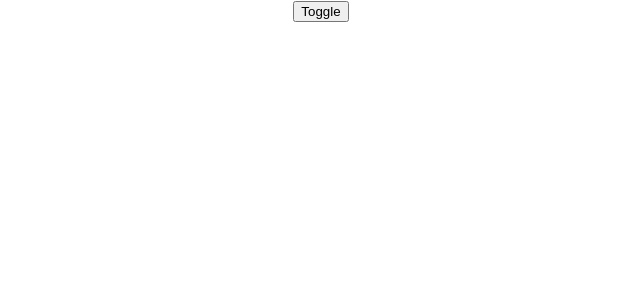
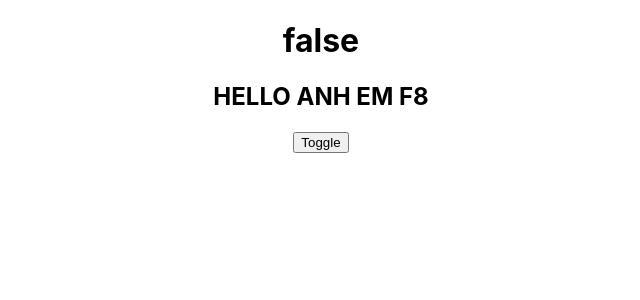
Before and after one commit to giapdq04/tiktok-reactjs, a React (Create React App) app: page / in a window 1280 px wide. Shown: the top 300 px of the page, without its empty margins (319-959 px from the left). Built offline with nearby package versions, Linux system fonts and the light colour scheme.

Commit message:
học memo, useCallback

```diff
--- a/src/App.js
+++ b/src/App.js
@@ -1,73 +1,20 @@
 import './App.css';
-import {useEffect, useState} from "react";
+import {useCallback, useState} from "react";
 import Content from "./Content";
 
-const tabs = ['posts', 'comments', 'albums']
 
 function App() {
     const [isShow, setIsShow] = useState(false)
-    const [posts, setPosts] = useState([])
-    const [type, setType] = useState(tabs[0])
-    const [showGoToTop, setShowGoToTop] = useState(false)
 
-    // console.log(type)
-
-    // useEffect(() => {
-    //     fetch(`https://jsonplaceholder.typicode.com/${type}`)
-    //         .then(res => res.json())
-    //         .then(data => setPosts(data))
-    // }, [type]);
-    //
-    // useEffect(() => {
-    //     const handleScroll = () => {
-    //         console.log(window.scrollY)
-    //         setShowGoToTop(window.scrollY >= 200)
-    //     }
-    //     window.addEventListener('scroll', handleScroll);
-    //
-    //     // hàm dọn dẹp
-    //     return () => {
-    //         window.removeEventListener('scroll', handleScroll)
-    //     }
-    // }, []);
-
+    const handleChange = useCallback(() => {
+        setIsShow(!isShow)
+    },[])
 
     return (
         <div className="App">
 
-            <button onClick={() => setIsShow(!isShow)}>Toggle</button>
-            {isShow && <div>
-
-                {/*{*/}
-                {/*    tabs.map((tab, index) =>*/}
-                {/*        <button*/}
-                {/*            key={index}*/}
-                {/*            style={type === tab ? {*/}
-                {/*                color: '#fff',*/}
-                {/*                backgroundColor: '#333'*/}
-                {/*            } : {}}*/}
-                {/*            onClick={() => {*/}
-                {/*                setType(tab)*/}
-                {/*            }}*/}
-                {/*        >{tab}</button>*/}
-                {/*    )*/}
-                {/*}*/}
-
-                {/*<ul>*/}
-                {/*    {posts.map(post => (*/}
-                {/*        <li key={post.id}>{post.title || post.name}</li>*/}
-                {/*    ))}*/}
-                {/*</ul>*/}
-                {/*{showGoToTop && (*/}
-                {/*    <button style={{*/}
-                {/*        position: 'fixed',*/}
-                {/*        right: 20,*/}
-                {/*        bottom: 20*/}
-                {/*    }}>Show</button>*/}
-                {/*)}*/}
-
-                <Content/>
-            </div>}
+            <h1>{isShow ? 'true' : 'false'}</h1>
+            <Content onChange={handleChange}/>
 
 
         </div>
--- a/src/Content.js
+++ b/src/Content.js
@@ -1,19 +1,13 @@
-import React, {useRef, useState} from 'react';
+import React, {memo} from 'react';
 
-function Content() {
-    const renderCount = useRef(0)
-
-    const [count, setCount] = useState(0)
-
-    renderCount.current += 1
-
+function Content({onChange}) {
+    console.log('re-render')
     return (
-        <div>
-            <h1>Số lần render: {renderCount.current}</h1>
-            <h1>Số: {count}</h1>
-            <button onClick={() => setCount(count + 1)}>Thay đổi màu nền</button>
-        </div>
+        <>
+            <h2>HELLO ANH EM F8</h2>
+            <button onClick={onChange}>Toggle</button>
+        </>
     );
 }
 
-export default Content;
+export default memo(Content);
```
